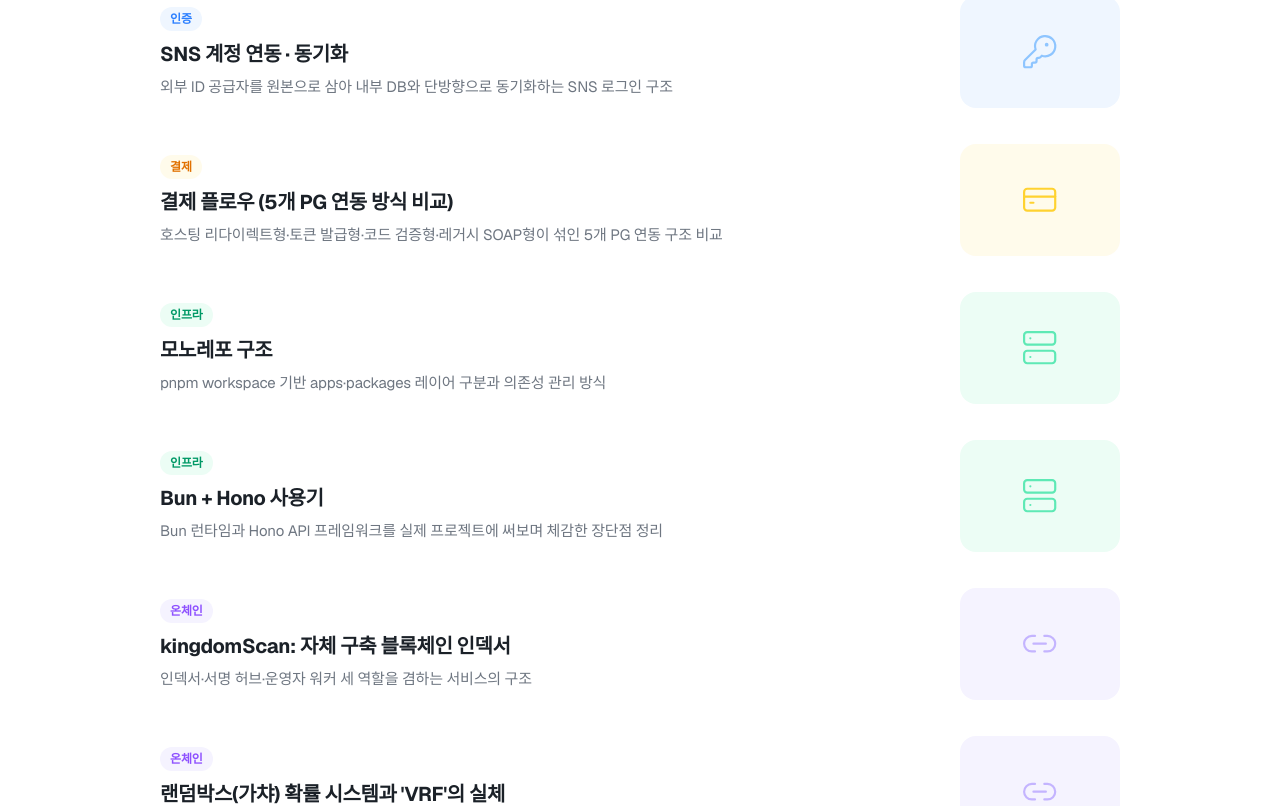
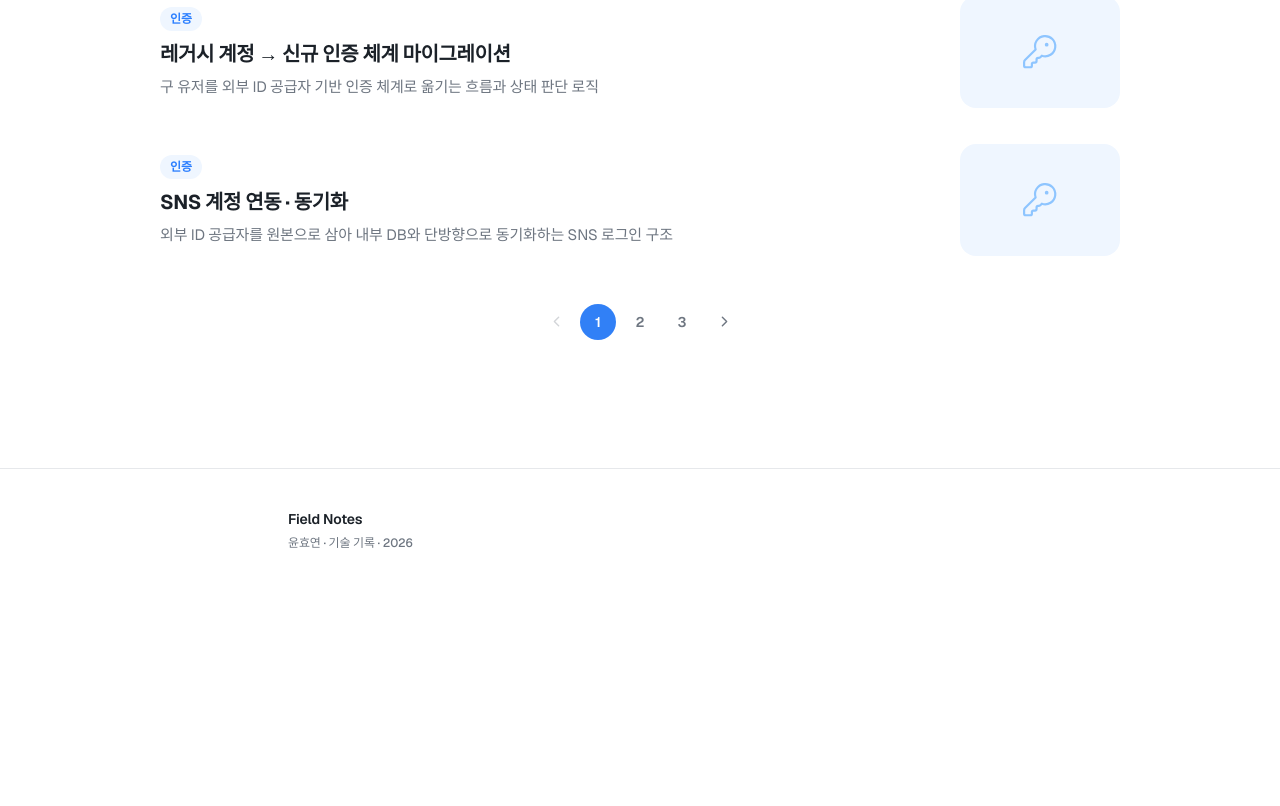
Before and after one commit to YHyoyeon/hyoyeon-blog, a Next.js app: page / in a window 1280 px wide. Shown: the part 1138-1944 px from the top of the page. After the commit the page ends 1731 px from the top, so only its background shows below. Built offline with nearby package versions, Linux system fonts and the light colour scheme; a web font is replaced by a local one.

Commit message:
feat: home pagination (< 1 2 3 >) + total article count

```diff
--- a/src/app/page.tsx
+++ b/src/app/page.tsx
@@ -33,7 +33,7 @@ export default function Home() {
             />
           </Link>
 
-          <HomeList excludeSlug={featured.slug} />
+          <HomeList />
         </div>
       </main>
 
--- a/src/components/site/HomeList.tsx
+++ b/src/components/site/HomeList.tsx
@@ -2,7 +2,7 @@
 
 import { useState } from "react";
 import Link from "next/link";
-import { Search, Siren, KeyRound, Server, CreditCard, Link2, type LucideIcon } from "lucide-react";
+import { Search, Siren, KeyRound, Server, CreditCard, Link2, ChevronLeft, ChevronRight, type LucideIcon } from "lucide-react";
 import { notes, categoryLabel, type NoteCategory, type NoteMeta } from "@/lib/notes";
 
 const categories = ["전체", ...Object.keys(categoryLabel)] as const;
@@ -52,21 +52,30 @@ export function NoteRow({ note }: { note: NoteMeta }) {
   );
 }
 
-export default function HomeList({ excludeSlug }: { excludeSlug?: string }) {
+const PAGE_SIZE = 5;
+
+export default function HomeList() {
   const [category, setCategory] = useState<string>("전체");
   const [query, setQuery] = useState("");
+  const [page, setPage] = useState(1);
 
   const q = query.trim().toLowerCase();
   const filtered = notes.filter((note) => {
-    if (note.slug === excludeSlug && category === "전체" && !q) return false;
     if (category !== "전체" && note.category !== category) return false;
     if (q && !`${note.title} ${note.description}`.toLowerCase().includes(q)) return false;
     return true;
   });
 
+  const totalPages = Math.max(1, Math.ceil(filtered.length / PAGE_SIZE));
+  const safePage = Math.min(page, totalPages);
+  const paged = filtered.slice((safePage - 1) * PAGE_SIZE, safePage * PAGE_SIZE);
+
   return (
     <section className="pb-8">
-      <h2 className="mb-6 text-2xl font-bold tracking-tight md:text-3xl">전체 아티클</h2>
+      <div className="mb-6 flex items-baseline gap-3">
+        <h2 className="text-2xl font-bold tracking-tight md:text-3xl">전체 아티클</h2>
+        <span className="text-sm font-semibold text-muted-foreground">총 {filtered.length}편</span>
+      </div>
 
       {/* Search */}
       <div className="relative mb-5">
@@ -74,7 +83,10 @@ export default function HomeList({ excludeSlug }: { excludeSlug?: string }) {
         <input
           type="search"
           value={query}
-          onChange={(e) => setQuery(e.target.value)}
+          onChange={(e) => {
+            setQuery(e.target.value);
+            setPage(1);
+          }}
           placeholder="궁금한 글을 검색해 보세요"
           className="w-full rounded-full bg-secondary py-3 pl-11 pr-5 text-[15px] text-foreground placeholder:text-muted-foreground focus:outline-2 focus:outline-offset-2 focus:outline-ring"
         />
@@ -86,7 +98,10 @@ export default function HomeList({ excludeSlug }: { excludeSlug?: string }) {
           <button
             key={c}
             type="button"
-            onClick={() => setCategory(c)}
+            onClick={() => {
+              setCategory(c);
+              setPage(1);
+            }}
             className={`rounded-full px-4 py-2 text-sm font-semibold transition-colors ${
               category === c
                 ? "bg-accent text-accent-foreground"
@@ -99,7 +114,7 @@ export default function HomeList({ excludeSlug }: { excludeSlug?: string }) {
       </div>
 
       <ul className="-mx-4 flex flex-col gap-1">
-        {filtered.map((note) => (
+        {paged.map((note) => (
           <li key={note.slug}>
             <NoteRow note={note} />
           </li>
@@ -110,6 +125,45 @@ export default function HomeList({ excludeSlug }: { excludeSlug?: string }) {
           </li>
         )}
       </ul>
+
+      {/* Pagination */}
+      {totalPages > 1 && (
+        <nav aria-label="페이지" className="mt-8 flex items-center justify-center gap-1.5">
+          <button
+            type="button"
+            aria-label="이전 페이지"
+            disabled={safePage === 1}
+            onClick={() => setPage(safePage - 1)}
+            className="flex h-9 w-9 items-center justify-center rounded-full text-muted-foreground transition-colors hover:bg-secondary disabled:opacity-30 disabled:hover:bg-transparent"
+          >
+            <ChevronLeft size={17} />
+          </button>
+          {Array.from({ length: totalPages }, (_, i) => i + 1).map((n) => (
+            <button
+              key={n}
+              type="button"
+              aria-current={n === safePage ? "page" : undefined}
+              onClick={() => setPage(n)}
+              className={`h-9 w-9 rounded-full text-sm font-semibold transition-colors ${
+                n === safePage
+                  ? "bg-accent text-accent-foreground"
+                  : "text-muted-foreground hover:bg-secondary"
+              }`}
+            >
+              {n}
+            </button>
+          ))}
+          <button
+            type="button"
+            aria-label="다음 페이지"
+            disabled={safePage === totalPages}
+            onClick={() => setPage(safePage + 1)}
+            className="flex h-9 w-9 items-center justify-center rounded-full text-muted-foreground transition-colors hover:bg-secondary disabled:opacity-30 disabled:hover:bg-transparent"
+          >
+            <ChevronRight size={17} />
+          </button>
+        </nav>
+      )}
     </section>
   );
 }
```
